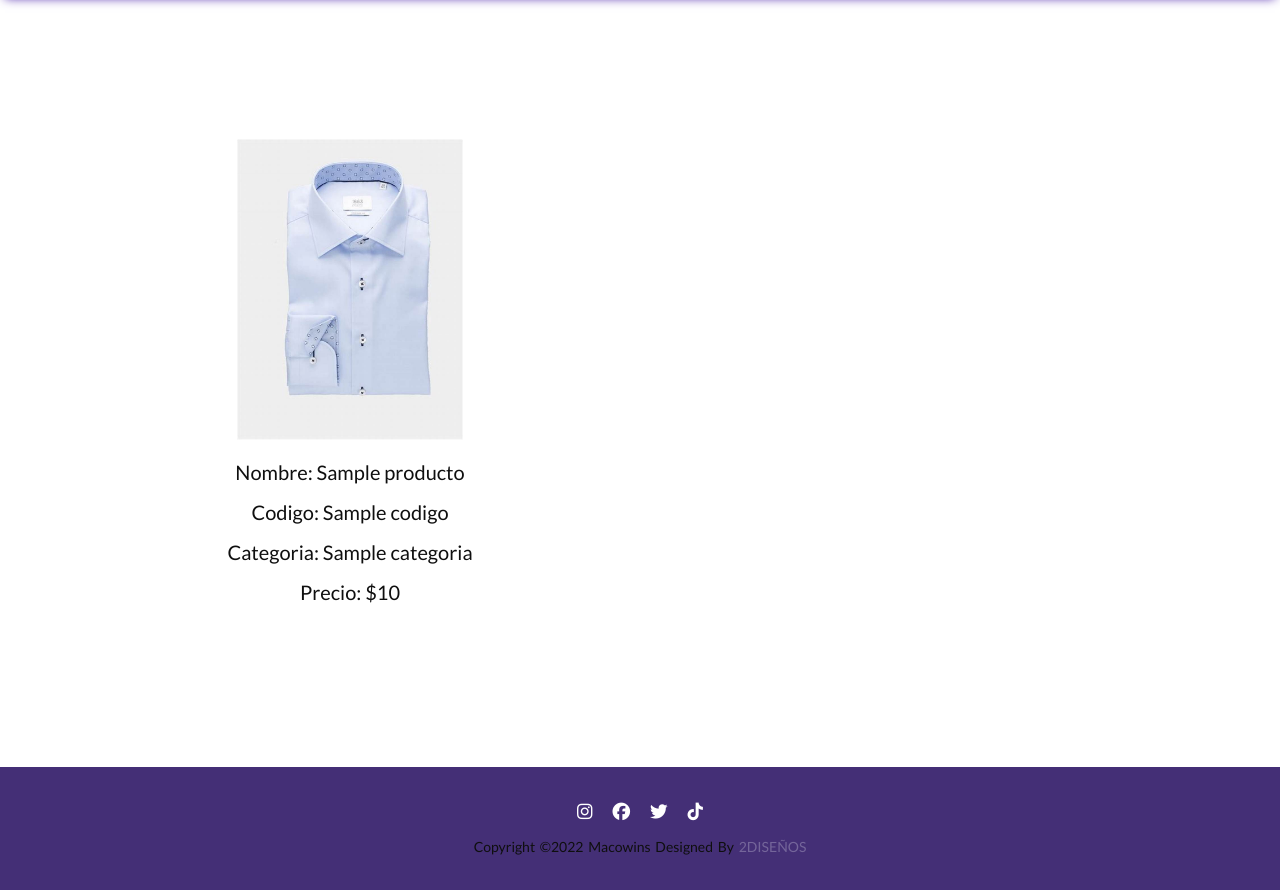
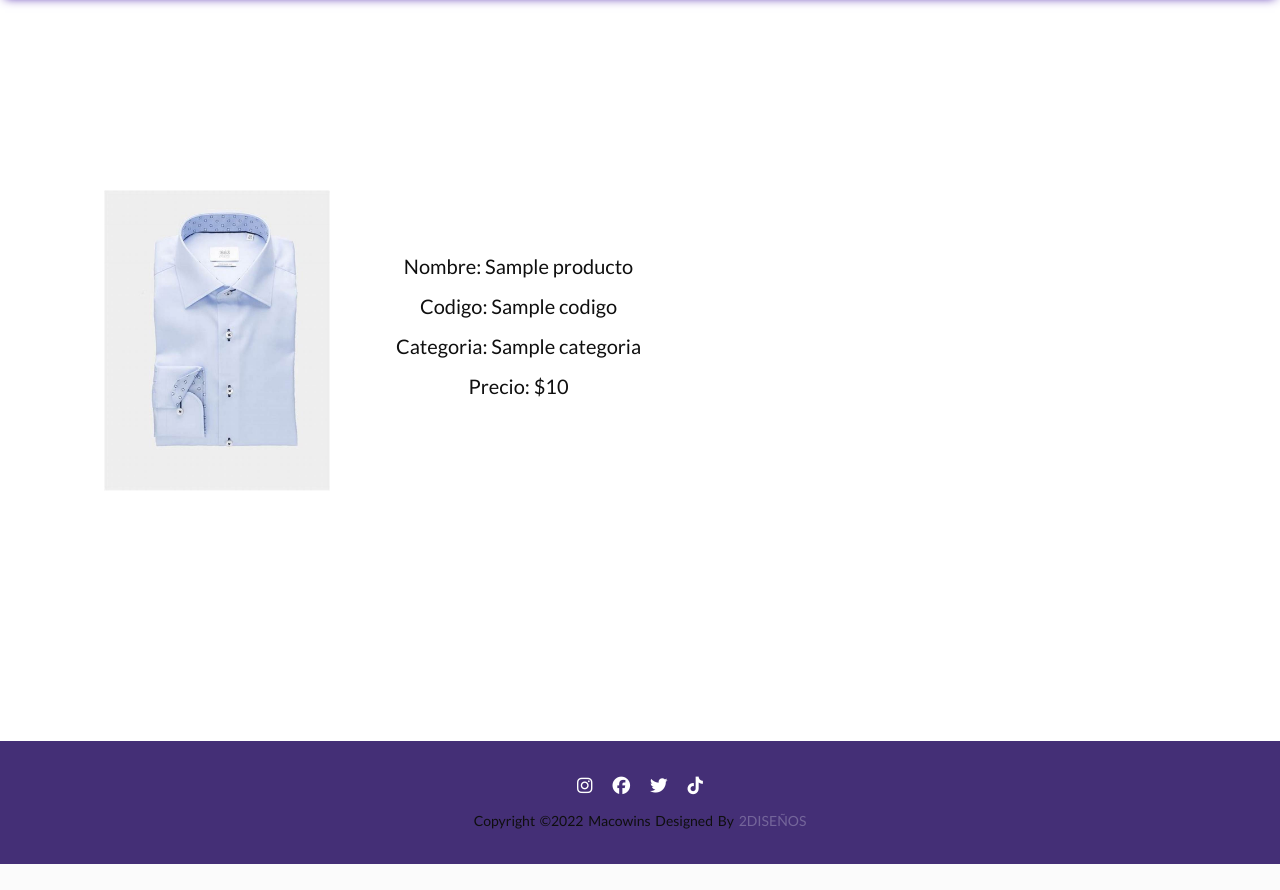
Before and after one commit to bellidopau/trabajos_despegar, a Flask app: template templates/detalles.html in a window 1280 px wide. Shown: the part 90-980 px from the top of the page. After the commit the page ends 954 px from the top, so only its background shows below. Run offline with Flask 2, Linux system fonts and the light colour scheme; the template is opened without the code that fills it: most values are stand-ins (such as "Sample title", 1, 10 or a date in 2020); some libraries are stand-ins or nearby versions.

Commit message:
entrega tp

```diff
--- a/app.py
+++ b/app.py
@@ -21,10 +21,17 @@ def raiz():
 def lista_de_productos():
     return render_template("lista_productos.html", lista = cargar_sucursales())
 
+def cargar_ventas():
+    vent = []
+    sale = cargar_todos(modulo='tp3Objetos').values()
+    for suc in sale:
+        for producto in suc.ventas:
+            vent.append(producto)
+    return vent
 
 @app.get("/lista_ventas")
 def ventas():
-    return render_template("lista_ventas.html")
+    return render_template("lista_ventas.html", ventas = cargar_ventas())
 
 
 
--- a/static/styles.css
+++ b/static/styles.css
@@ -599,3 +599,11 @@ tbody tr:hover {
     margin-bottom: 20px;
 
 }
+
+.cajita_detalle2 {
+    display: flex;
+    align-items: center;
+    padding: 85px;
+    text-align: center;
+    margin-left: -216px;
+}
--- a/templates/detalles.html
+++ b/templates/detalles.html
@@ -54,7 +54,7 @@
                     <div class="secciones">
                         {% for producto in productos %}
                         {% if producto.stock > 0 %}
-                        <div class="cajita_detalle">
+                        <div class="cajita_detalle2">
                             <div class="detalle"><img src="../static/img/producto-catalogo.jpg " alt="Imagen de camisa"></div>
 
 
--- a/templates/lista_productos.html
+++ b/templates/lista_productos.html
@@ -74,12 +74,6 @@
                          </div>
 
                     </div>
-
-
-
-
-
-
                     {%endfor%}
                 </div>
 
--- a/templates/lista_ventas.html
+++ b/templates/lista_ventas.html
@@ -28,7 +28,7 @@
             <nav>
                 <ul id="menu-principal">
                     <li class="menu-inicio">
-                        <a href="{{ url_for('raiz') }}">Inicio</a>
+                        <a href="{{ url_for('raiz') }}">Cerrar sesion</a>
                     </li>
                     <li class="menu-inicio">
                         <a href="sobre-nos">Ayuda</a>
@@ -97,6 +97,8 @@
                     </tbody>
                 </table>
 
+
+
             </div>
 
         </main>
```
